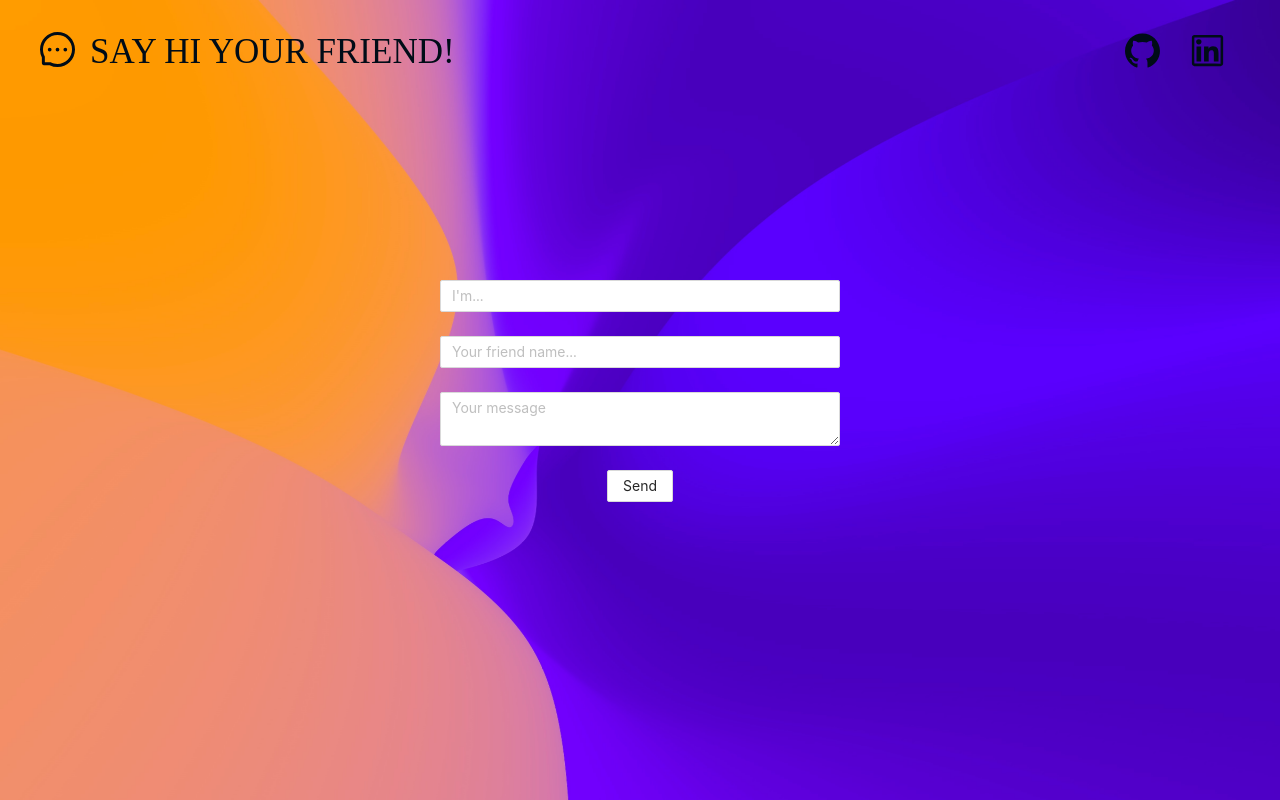
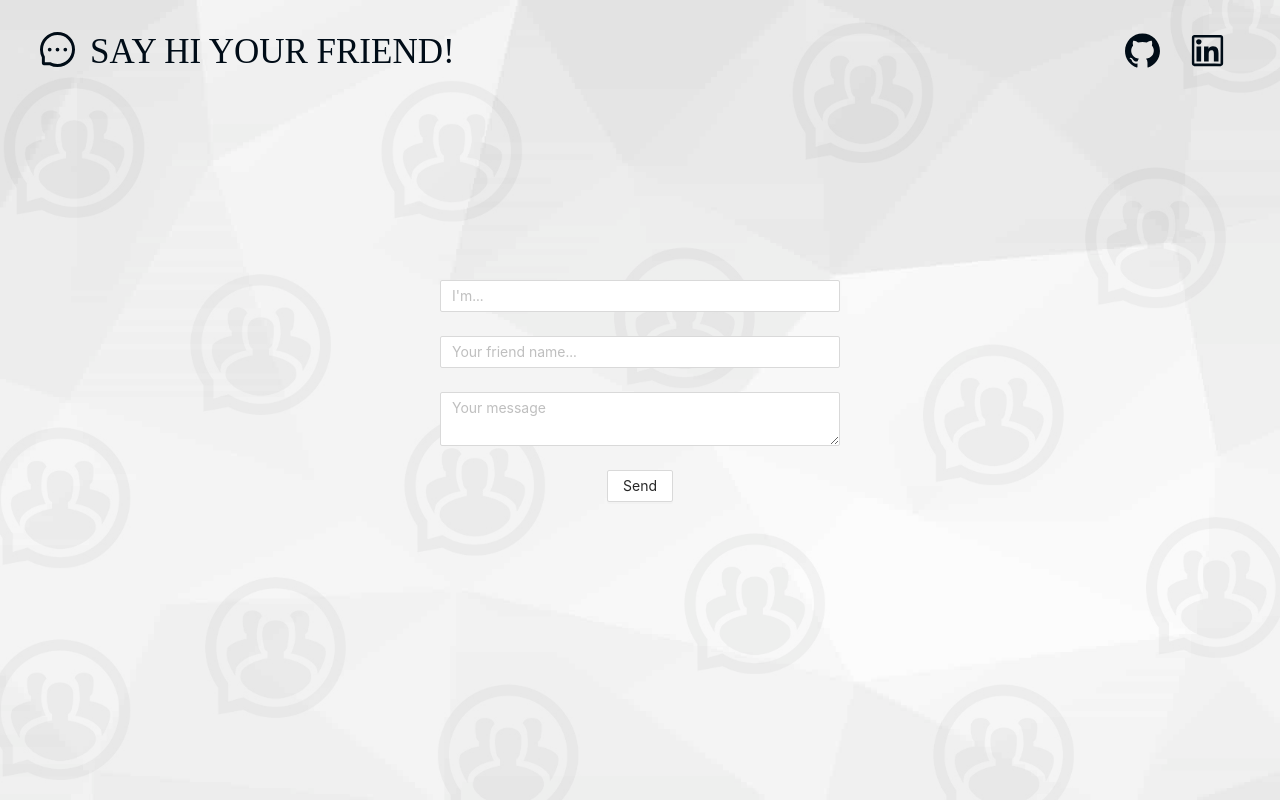
Before and after one commit to lazari24/say-hi-your-friend-frontend, a React (Create React App) app: page / in a window 1280 px wide. Built offline with nearby package versions, Linux system fonts and the light colour scheme; a web font is replaced by a local one.

Commit message:
change background image

```diff
--- a/src/App.css
+++ b/src/App.css
@@ -4,7 +4,7 @@
 
 .App {
   text-align: center;
-  background: url("./assets/bgp.jpg") no-repeat center center fixed;
+  background: url("assets/chat_bg.jpg") no-repeat center center fixed;
   background-size: cover;
   -webkit-background-size: cover;
   -moz-background-size: cover;
```
Also changed, not shown: src/assets/chat_bg.jpg (added).
